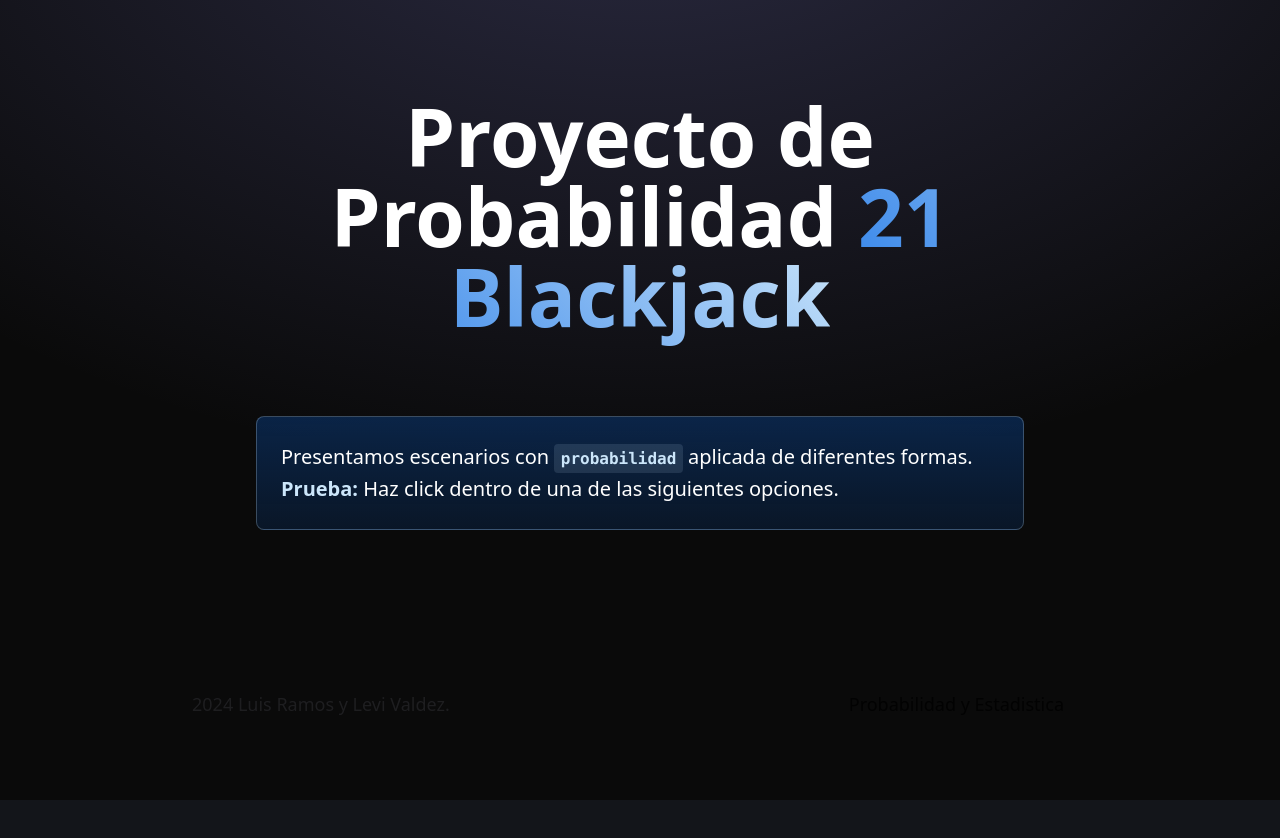
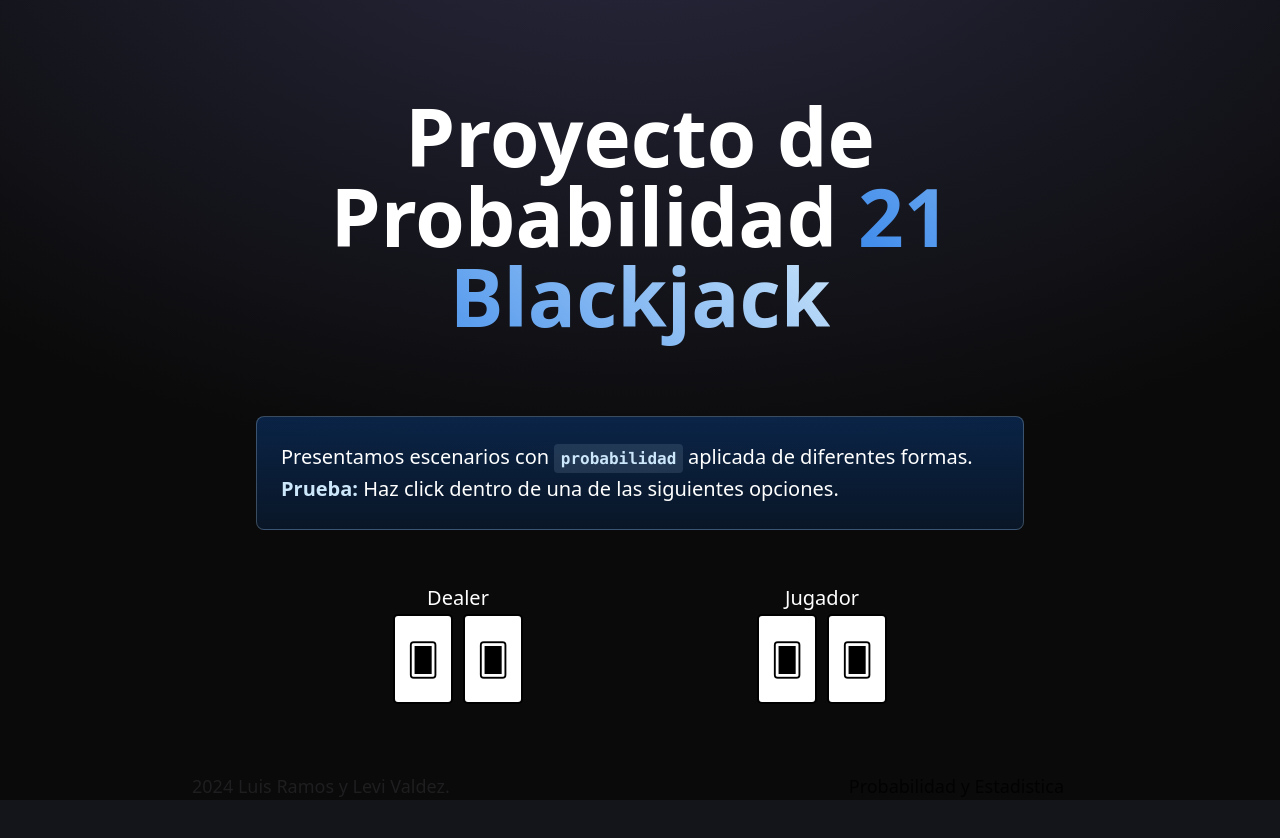
Before and after one commit to Ezzz-Lui/Probabilidad-ProjectGame, an Astro site: page /game21 in a window 1280 px wide. Before the commit the page ends 800 px from the top, so only its background shows below. Built offline with nearby package versions, Linux system fonts and the light colour scheme; Astro itself is replaced by a stand-in of ours.

Commit message:
Build: Update game21 page layout and styling

```diff
--- a/src/pages/game21.astro
+++ b/src/pages/game21.astro
@@ -10,7 +10,25 @@ import Card from '../components/Card.astro';
 			Presentamos escenarios con <code>probabilidad</code> aplicada de diferentes formas.<br />
 			<strong>Prueba:</strong> Haz click dentro de una de las siguientes opciones.
 		</p>
-		<ul role="list" class="link-card-grid">
+		<div class="mesa">
+			<div class="dealer">
+			  <h2>Dealer</h2>
+			  <div class="mazo">
+				<div class="carta">🂠</div>
+				<div class="carta">🂠</div>
+				<!-- Más cartas del dealer -->
+			  </div>
+			</div>
+
+			<div class="jugador">
+			  <h2>Jugador</h2>
+			  <div class="mazo">
+				<div class="carta">🂠</div>
+				<div class="carta">🂠</div>
+				<!-- Más cartas del jugador -->
+			  </div>
+			</div>
+		  </div>
 	</main>
 </Layout>
 
@@ -66,11 +84,35 @@ import Card from '../components/Card.astro';
 	.instructions strong {
 		color: rgb(var(--accent-light));
 	}
-	.link-card-grid {
-		display: grid;
-		grid-template-columns: repeat(auto-fit, minmax(16ch, 1fr));
-		gap: 2rem;
-		padding: 0;
-		padding-bottom: 5rem;
+
+	.mesa {
+		display: flex;
+		justify-content: space-around;
+		padding: 20px;
+		border-radius: 10px;
 	}
+	.dealer, .jugador {
+		display: flex;
+		flex-direction: column;
+		align-items: center;
+	}
+
+	.mazo {
+		display: flex;
+		gap: 10px;
+	}
+
+	.carta {
+		width: 60px;
+		height: 90px;
+		background-color: white;
+		border: 2px solid black;
+		border-radius: 5px;
+		display: flex;
+		align-items: center;
+		justify-content: center;
+		font-size: 2rem;
+		color: black;
+	}
+
 </style>
```
